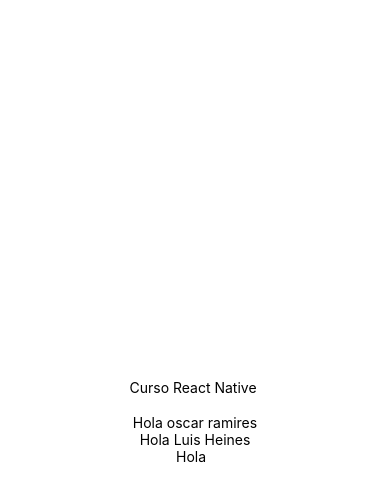
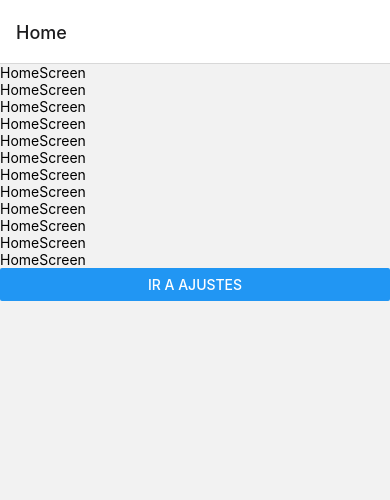
Before and after one commit to NightDreams/react-native-intro, a React Native app: screen / in a window 390 px wide. Shown: the top 500 px of the page. Built offline with nearby package versions, Linux system fonts and the light colour scheme.

Commit message:
c10 - Setup Stacks Navigation

```diff
--- a/App.js
+++ b/App.js
@@ -1,19 +1,12 @@
 import React from "react";
-import { StyleSheet, Text, View } from "react-native";
+import { StyleSheet } from "react-native";
 import { NavigationContainer } from "@react-navigation/native";
-
-import Saludar from "./src/Saludar";
+import NavigationStack from "./src/navigation/NavigationStack";
 
 export default function App() {
   return (
     <NavigationContainer>
-      <View style={styles.container}>
-        <Text>Curso React Native </Text>
-        <br />
-        <Saludar firstName="oscar" lastName="ramires" />
-        <Saludar firstName="Luis" lastName="Heines" />
-        <Saludar />
-      </View>
+      <NavigationStack />
     </NavigationContainer>
   );
 }
--- /dev/null
+++ b/src/navigation/NavigationStack.js
@@ -0,0 +1,17 @@
+import React from "react";
+
+import { createNativeStackNavigator } from "@react-navigation/native-stack";
+
+import SettingsScreen from "../screens/SettingsScreen";
+import HomeScreen from "../screens/HomeScreen";
+
+const Stack = createNativeStackNavigator();
+
+export default function NavigationStack() {
+  return (
+    <Stack.Navigator initialRouteName="Home">
+      <Stack.Screen name="Home" component={HomeScreen} />
+      <Stack.Screen name="Settings" component={SettingsScreen} />
+    </Stack.Navigator>
+  );
+}
--- /dev/null
+++ b/src/screens/HomeScreen.js
@@ -0,0 +1,28 @@
+import { View, Text, Button } from "react-native";
+import React from "react";
+
+export default function HomeScreen(props) {
+  console.log("🚀 ~ file: HomeScreen.js ~ line 5 ~ HomeScreen ~ props", props);
+  const { navigation } = props;
+
+  const goToSettings = () => {
+    navigation.navigate("Settings");
+  };
+  return (
+    <View>
+      <Text>HomeScreen</Text>
+      <Text>HomeScreen</Text>
+      <Text>HomeScreen</Text>
+      <Text>HomeScreen</Text>
+      <Text>HomeScreen</Text>
+      <Text>HomeScreen</Text>
+      <Text>HomeScreen</Text>
+      <Text>HomeScreen</Text>
+      <Text>HomeScreen</Text>
+      <Text>HomeScreen</Text>
+      <Text>HomeScreen</Text>
+      <Text>HomeScreen</Text>
+      <Button onPress={goToSettings} title="Ir a Ajustes" />
+    </View>
+  );
+}
--- /dev/null
+++ b/src/screens/SettingsScreen.js
@@ -0,0 +1,25 @@
+import { View, Text, Button } from "react-native";
+import React from "react";
+
+export default function SettingsScreen(props) {
+  const { navigation } = props;
+
+  const goToSettings = (pageName) => {
+    navigation.navigate(pageName);
+  };
+  return (
+    <View>
+      <Text>SettingsScreen</Text>
+      <Text>SettingsScreen</Text>
+      <Text>SettingsScreen</Text>
+      <Text>SettingsScreen</Text>
+      <Text>SettingsScreen</Text>
+      <Text>SettingsScreen</Text>
+      <Text>SettingsScreen</Text>
+      <Text>SettingsScreen</Text>
+      <Text>SettingsScreen</Text>
+      <Text>SettingsScreen</Text>
+      <Button onPress={() => goToSettings("Home")} title="Ir a Home" />
+    </View>
+  );
+}
```
Also changed, not shown: package.json (+4 -3 lines), src/components/LoginForm.js (renamed from src/LoginForm.js), src/components/Saludar.js (renamed from src/Saludar.js), 1 other file (tests, documents, lock files or other folders).
